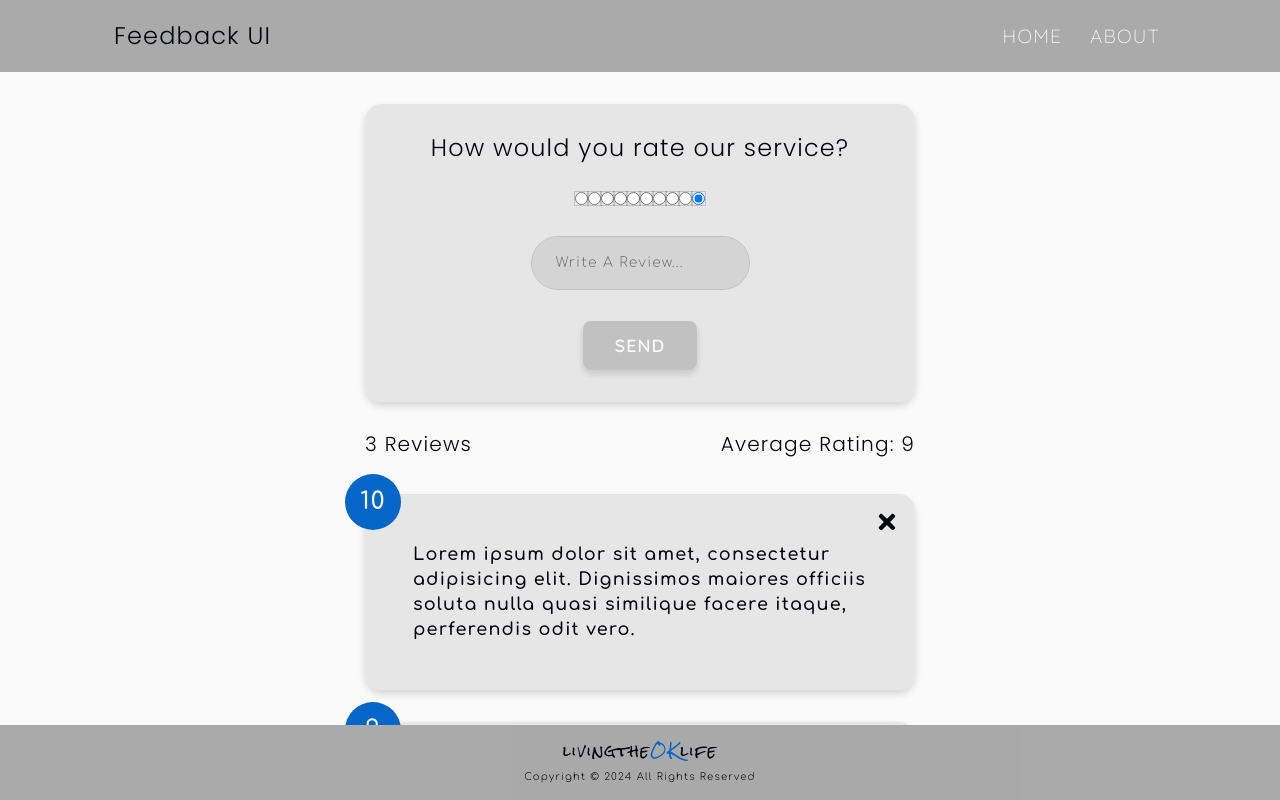
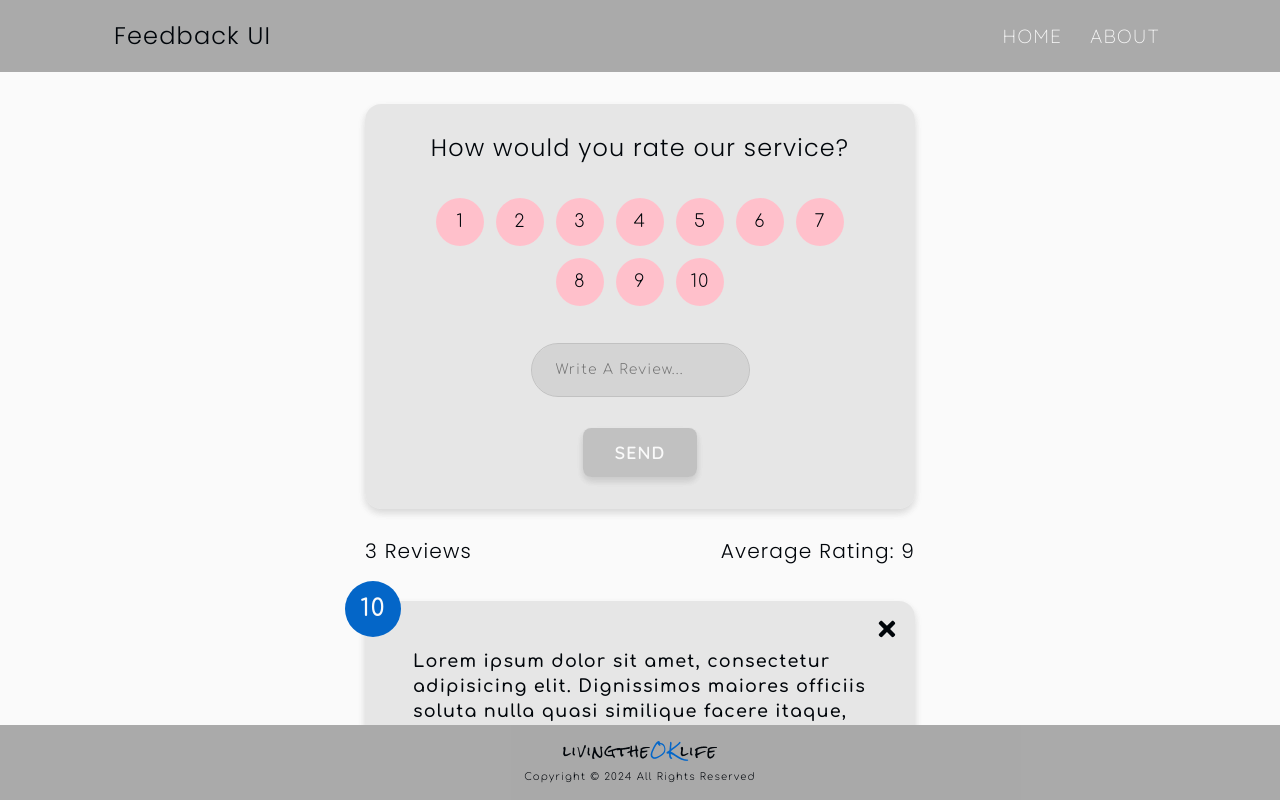
Before and after one commit to livingtheOKlife/feedback-app-v2, a React (Create React App) app: page / in a window 1280 px wide. Built offline with nearby package versions, Linux system fonts and the light colour scheme.

Commit message:
styling change for radio buttons

```diff
--- a/src/App.jsx
+++ b/src/App.jsx
@@ -6,6 +6,12 @@ import NotFound from './pages/NotFound'
 
 import HeaderContainer from './components/layout/HeaderContainer'
 import FooterContainer from './components/layout/FooterContainer'
+
+/**--------------------------------------------------------------------------- App application functino
+ *
+ * @todo radio input styling on checked
+ *
+ * -------------------------------------------------- */
 
 function App () {
 
--- a/src/components/RatingSelect.jsx
+++ b/src/components/RatingSelect.jsx
@@ -17,16 +17,55 @@ function RatingSelect ({ select }) {
 
     <div className='rating-select'>
 
+      <label>
+        <p className='me'>1</p>
         <input type="radio" id="num1" name="rating" value='1' onChange={onChange} checked={selected === 1} />
+      </label>
+
+      <label>
+        <p className='me'>2</p>
         <input type="radio" id="num2" name="rating" value='2' onChange={onChange} checked={selected === 2} />
+      </label>
+
+      <label>
+        <p className='me'>3</p>
         <input type="radio" id="num3" name="rating" value='3' onChange={onChange} checked={selected === 3} />
+      </label>
+
+      <label>
+        <p className='me'>4</p>
         <input type="radio" id="num4" name="rating" value='4' onChange={onChange} checked={selected === 4} />
+      </label>
+
+      <label>
+        <p className='me'>5</p>
         <input type="radio" id="num5" name="rating" value='5' onChange={onChange} checked={selected === 5} />
+      </label>
+
+      <label>
+        <p className='me'>6</p>
         <input type="radio" id="num6" name="rating" value='6' onChange={onChange} checked={selected === 6} />
+      </label>
+
+      <label>
+        <p className='me'>7</p>
         <input type="radio" id="num7" name="rating" value='7' onChange={onChange} checked={selected === 7} />
+      </label>
+
+      <label>
+        <p className='me'>8</p>
         <input type="radio" id="num8" name="rating" value='8' onChange={onChange} checked={selected === 8} />
+      </label>
+
+      <label>
+        <p className='me'>9</p>
         <input type="radio" id="num9" name="rating" value='9' onChange={onChange} checked={selected === 9} />
+      </label>
+
+      <label>
+        <p className='me'>10</p>
         <input type="radio" id="num10" name="rating" value='10' onChange={onChange} checked={selected === 10} />
+      </label>
 
     </div>
 
--- a/src/index.css
+++ b/src/index.css
@@ -751,18 +751,40 @@ input:focus {
   align-items: center;
   margin: 0 32px;
 }
+#main-container form .rating-select label {
+  display: grid;
+  grid-template-areas: "grid";
+  justify-content: center;
+  align-items: center;
+  height: 48px;
+  width: 48px;
+  margin: 6px;
+  border-radius: 50%;
+  background-color: pink;
+}
+#main-container form .rating-select label * {
+  grid-area: grid;
+}
+#main-container form .rating-select label p {
+  justify-self: center;
+}
+#main-container form .rating-select label input {
+  height: 48px;
+  width: 48px;
+  visibility: hidden;
+}
 #main-container form input[type=text] {
   padding: 16px 24px;
   border-radius: 32px;
 }
-#main-container form p {
+#main-container form p.xs {
   display: flex;
   align-items: center;
   gap: 6px;
   font-weight: 600;
   color: hsl(0, 64%, 48%);
 }
-#main-container form p .bg {
+#main-container form p.xs .bg {
   display: flex;
   justify-content: center;
   align-items: center;
@@ -770,7 +792,7 @@ input:focus {
   border-radius: 50%;
   background-color: #de6868;
 }
-#main-container form p .bg * {
+#main-container form p.xs .bg * {
   color: #861d1d;
 }
 #main-container form .btn {
```
Lines whose indentation alone changed are shown as unchanged.
